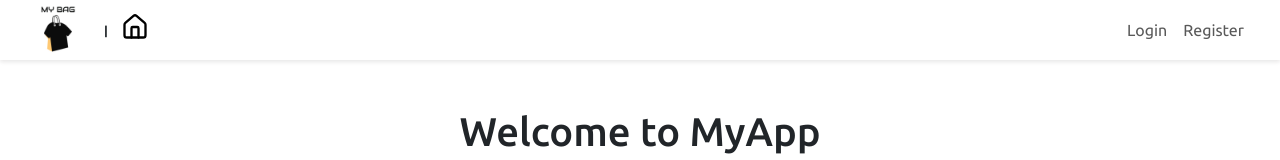
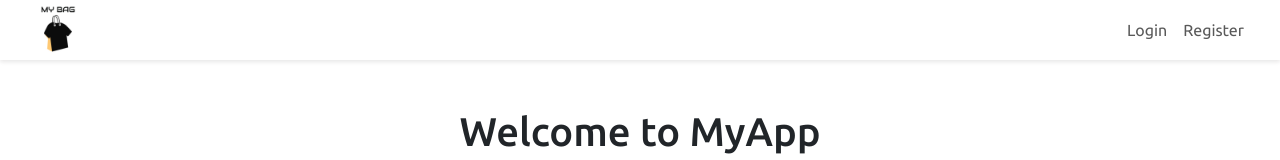
Before and after one commit to Harsh2Code/MyBag-MERN, a React (Vite) app in the folder MyBag/UI/: page / in a window 1280 px wide. Shown: the top 160 px of the page. Built offline with nearby package versions, Linux system fonts and the light colour scheme; no server answers.

Commit message:
orders not adding to summary fix

```diff
--- a/MyBag/UI/src/Components/Navbar.jsx
+++ b/MyBag/UI/src/Components/Navbar.jsx
@@ -52,16 +52,11 @@ function Navbar() {
         </button>
 
         {/* House icon as link to /shop */}
-        <Link to="/shop" className="navbar-toggler" aria-label="Go to shop">
+        {/* <Link to="/shop" className="navbar-toggler" aria-label="Go to shop">
           <House size={28} />
-        </Link>
+        </Link> */}
 
         <div className="collapse navbar-collapse" id="navbarSupportedContent">
-          <ul className="navbar-nav me-auto mb-2 mb-lg-0">
-            <li className="nav-item">
-              <sup className='mr-4'> <b>|</b> </sup>  <a href="/shop" className='ml-4' style={{ marginLeft: ' 10px', display: 'inline-flex', color: 'black'}}> <House size={28} /> </a>
-            </li>
-          </ul>
           <ul className="navbar-nav ms-auto mb-2 mb-lg-0">
             {user ? (
               <>
--- a/MyBag/UI/src/store/Shop/Order-Slice/OrderSlice.js
+++ b/MyBag/UI/src/store/Shop/Order-Slice/OrderSlice.js
@@ -13,11 +13,14 @@ const initialState = {
 
 export const createNewOrder = createAsyncThunk(
   "/order/createNewOrder",
-  async (orderData) => {
+  async (orderData, { dispatch }) => {
     const response = await axios.post(
       `${API_BASE_URL}/api/shop/order/create`,
       orderData
     );
+
+    // After creating new order, refresh the order list
+    dispatch(getAllOrdersByUserId());
 
     return response.data;
   }
```
